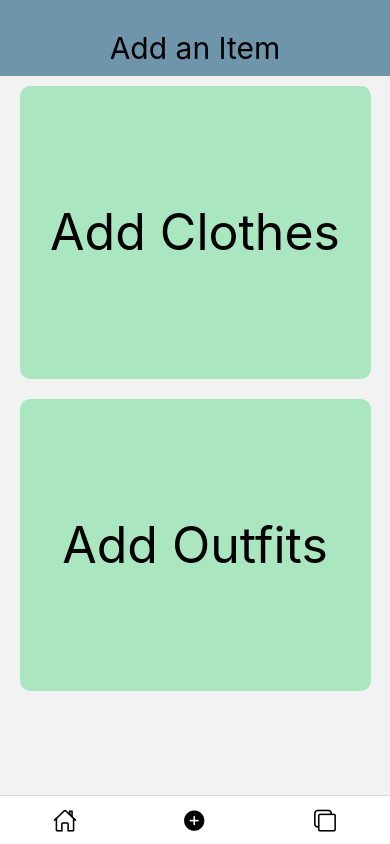
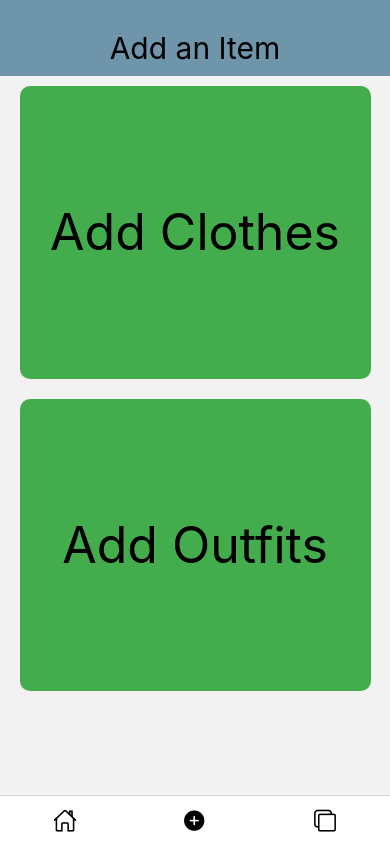
Before and after one commit to yakovdan98/Finspo, a React Native app: screen /Form in a window 390 px wide. Built offline with nearby package versions, Linux system fonts and the light colour scheme.

Commit message:
changed style

```diff
--- a/components/AddItems.js
+++ b/components/AddItems.js
@@ -169,7 +169,7 @@ const styles = StyleSheet.create({
   },
   button: {
     margin: 5,
-    backgroundColor: '#91f298',
+    backgroundColor: '#43AD4D',
     borderRadius: 10,
     alignItems: 'center',
     padding: 10,
--- a/components/FormControl.js
+++ b/components/FormControl.js
@@ -42,7 +42,7 @@ const FormControl = () => {
 
 const styles = StyleSheet.create({
   button: {
-    backgroundColor: '#aae6c0',
+    backgroundColor: '#43AD4D',
     padding: 10,
     margin: 10,
     borderRadius: 10,
@@ -53,7 +53,7 @@ const styles = StyleSheet.create({
     alignSelf: 'center'
   },
   backButton: {
-    backgroundColor: '#d4505c',
+    backgroundColor: '#AD2B0E',
     padding: 10,
     margin: 10,
     borderRadius: 10,
--- a/components/Profile.js
+++ b/components/Profile.js
@@ -53,7 +53,7 @@ const Profile = () => {
 const styles = StyleSheet.create({
 
   button: {
-    backgroundColor: '#aae6c0',
+    backgroundColor: '#43AD4D',
     padding: 10,
     margin: 10,
     borderRadius: 10,
```
